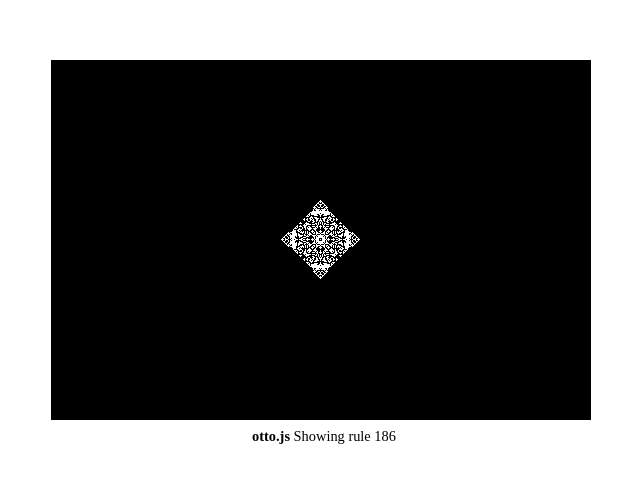
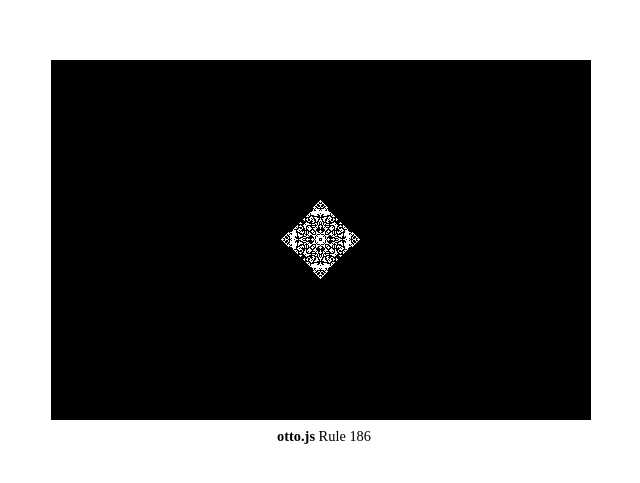
Before and after one commit to thewhodidthis/ottox, a website: page example/d2/index.html in a window 1280 px wide. Shown: the part 161-644 px from the top of the page, 320-960 px from the left. Drawn offline with Linux system fonts and the light colour scheme; files whose address does not match are found by name.

Commit message:
example: fix label wording

```diff
--- a/example/d2/index.html
+++ b/example/d2/index.html
@@ -16,7 +16,7 @@
       </a>
 
       <figcaption>
-        <p><strong>otto.js</strong> Showing rule <span id="label"></span></p>
+        <p><strong>otto.js</strong> Rule <span id="label"></span></p>
       </figcaption>
     </figure>
 
```
